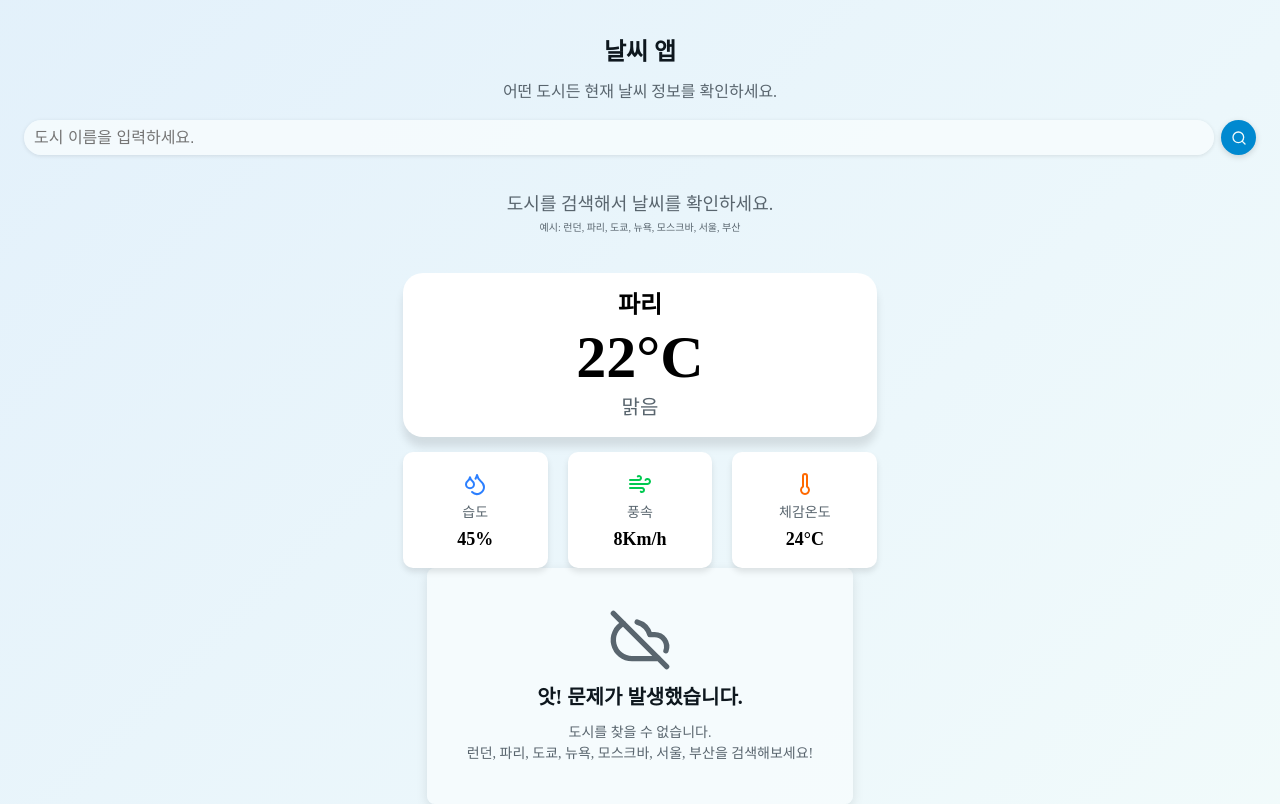
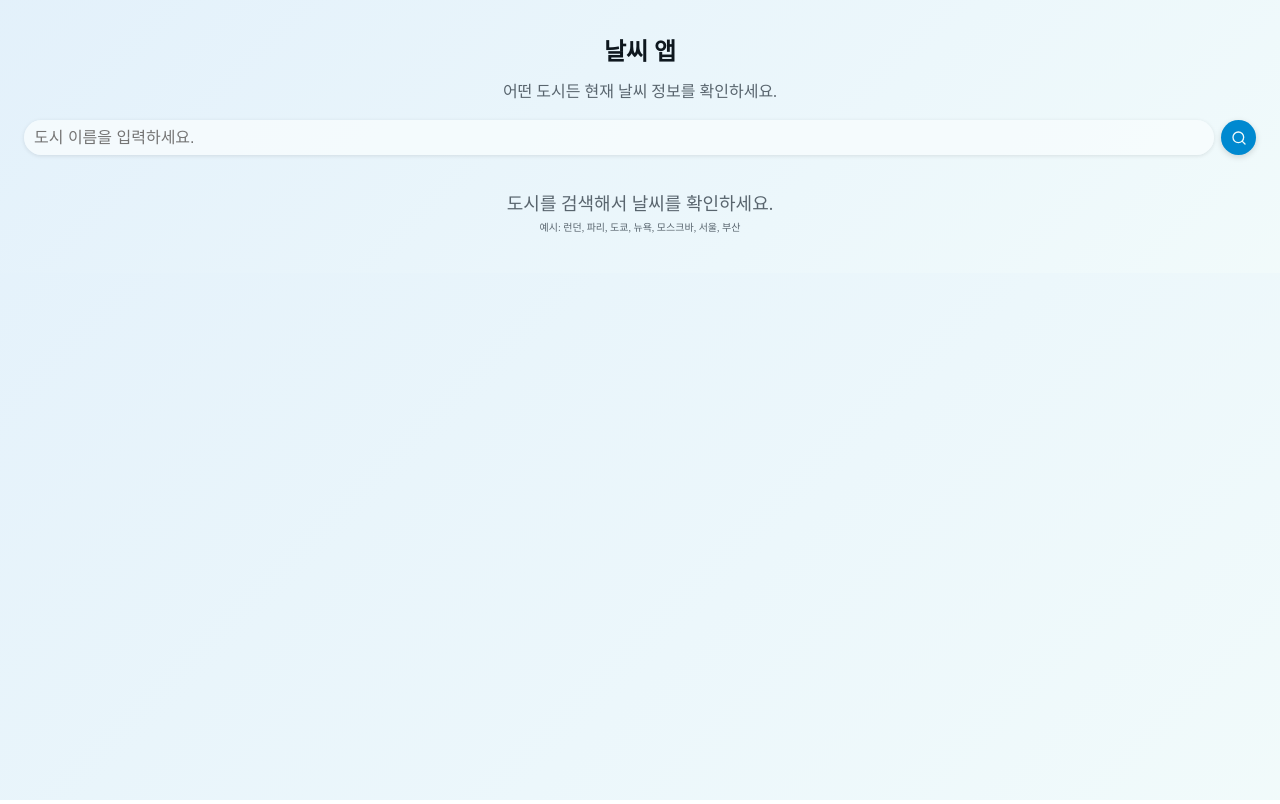
Before and after one commit to Beefruit/weather-app, a Next.js app: page / in a window 1280 px wide. Built offline with nearby package versions, Linux system fonts and the light colour scheme.

Commit message:
weather css 수정

```diff
--- a/app/page.module.css
+++ b/app/page.module.css
@@ -17,6 +17,10 @@
   );
 }
 
+.home-main {
+  width: 100%;
+}
+
 .header {
   margin: 4rem 0 2rem 0;
 }
--- a/containers/WeatherInfo/WeatherInfo.container.tsx
+++ b/containers/WeatherInfo/WeatherInfo.container.tsx
@@ -7,8 +7,6 @@ const WeatherInfoContainer: FC = () => {
   return (
     <>
       <WeatherInitPresenter />
-      <WeatherResultPresenter />
-      <WeatherErrorPresenter />
     </>
   );
 };
--- a/containers/WeatherInfo/presenter/WeatherResult.module.css
+++ b/containers/WeatherInfo/presenter/WeatherResult.module.css
@@ -1,3 +1,7 @@
+.home-result {
+  margin: 0 2.4rem;
+}
+
 .location {
   border-radius: 2rem;
   background-color: #fff;
```
